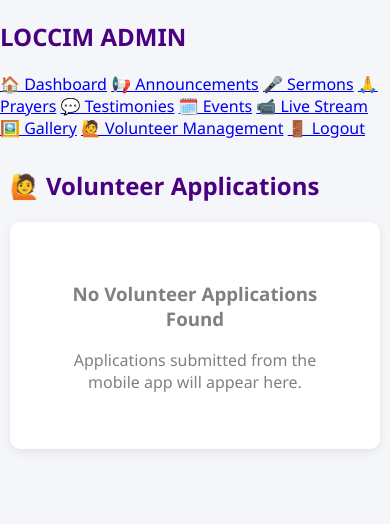
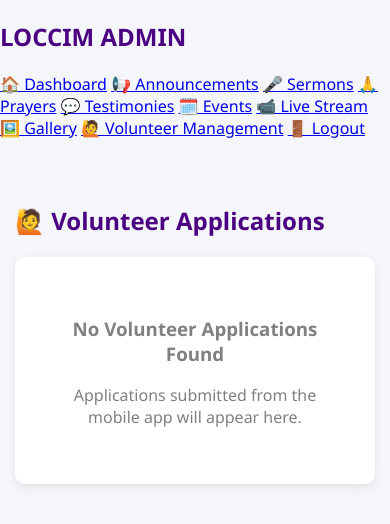
Before and after one commit to larrybmedia/loccim_app, a Flask app: page /volunteers in a window 390 px wide. Shown: the top 524 px of the page. Run offline with Flask 3, Linux system fonts and the light colour scheme; data that the repository does not hold is empty.

Commit message:
Update Volunteer page

```diff
--- a/templates/volunteers.html
+++ b/templates/volunteers.html
@@ -110,14 +110,47 @@
             padding: 40px;
             color: gray;
         }
+
+        @media (max-width: 768px) {
+
+            .sidebar {
+                width: 220px;
+            }
+
+            .container {
+                margin-left: 220px;
+                width: calc(100% - 220px);
+                padding: 20px;
+            }
+
+            table {
+                font-size: 14px;
+            }
+        }
+
+        @media (max-width: 600px) {
+
+            .sidebar {
+                position: relative;
+                width: 100%;
+                height: auto;
+            }
+
+            .container {
+                margin-left: 0;
+                width: 100%;
+                padding: 15px;
+            }
+        }
     </style>
 
 </head>
 
 <body>
+
     <div class="sidebar">
     <h2>LOCCIM ADMIN</h2>
-    <a href="/dashboard" class="active">🏠 Dashboard</a>
+    <a href="/dashboard">🏠 Dashboard</a>
     <a href="/announcements">📢 Announcements</a>
     <a href="/sermons">🎤 Sermons</a>
     <a href="/prayers">🙏 Prayers</a>
@@ -125,7 +158,7 @@
     <a href="/events">🗓️ Events</a>
     <a href="/livestream">📹 Live Stream</a>
     <a href="/gallery">🖼️ Gallery</a>
-    <a href="/volunteers">🙋 Volunteer Management</a>
+    <a href="/volunteers" class="active">🙋 Volunteer Management</a>
     <a href="/logout" class="logout-btn">🚪 Logout</a>
 </div>
 
```
